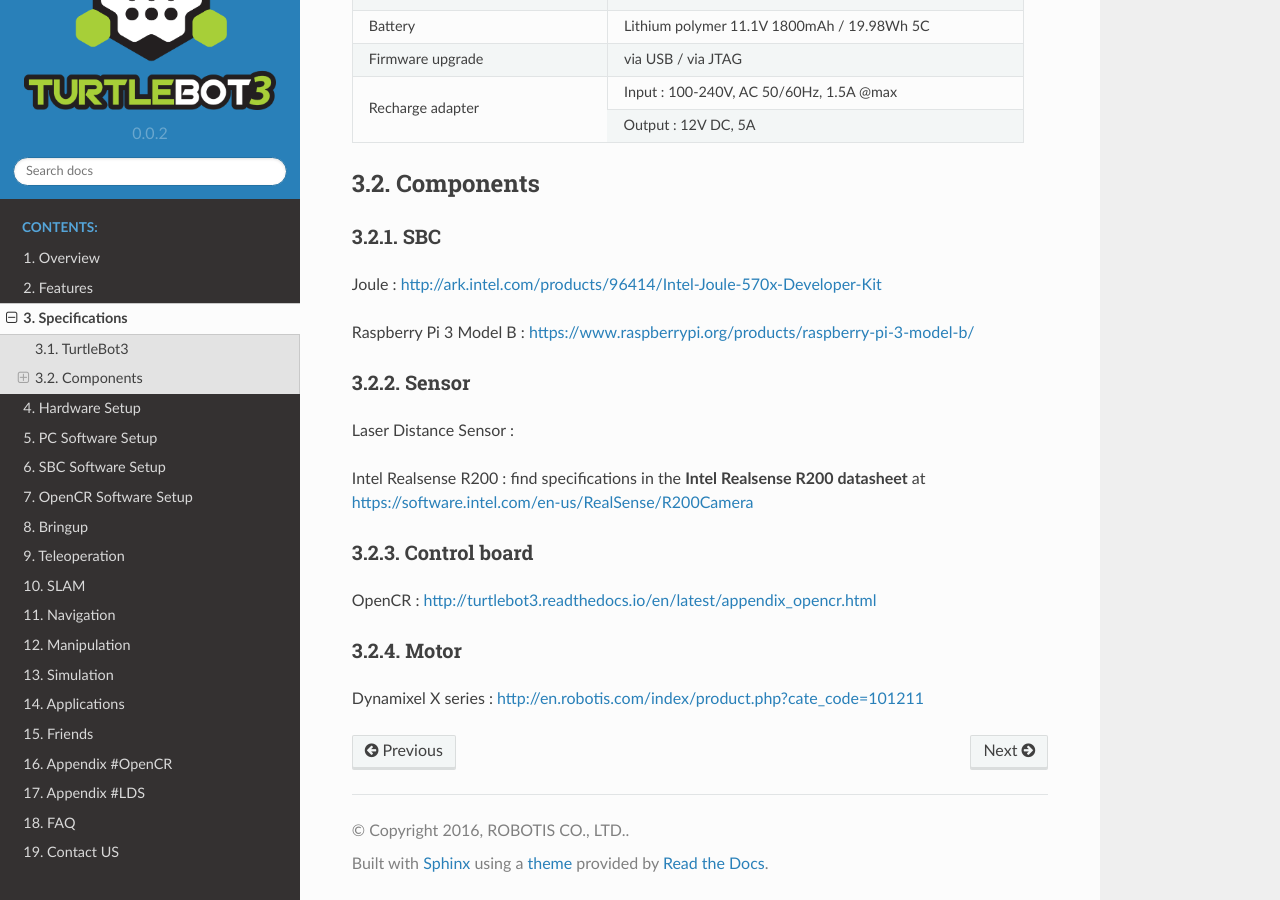
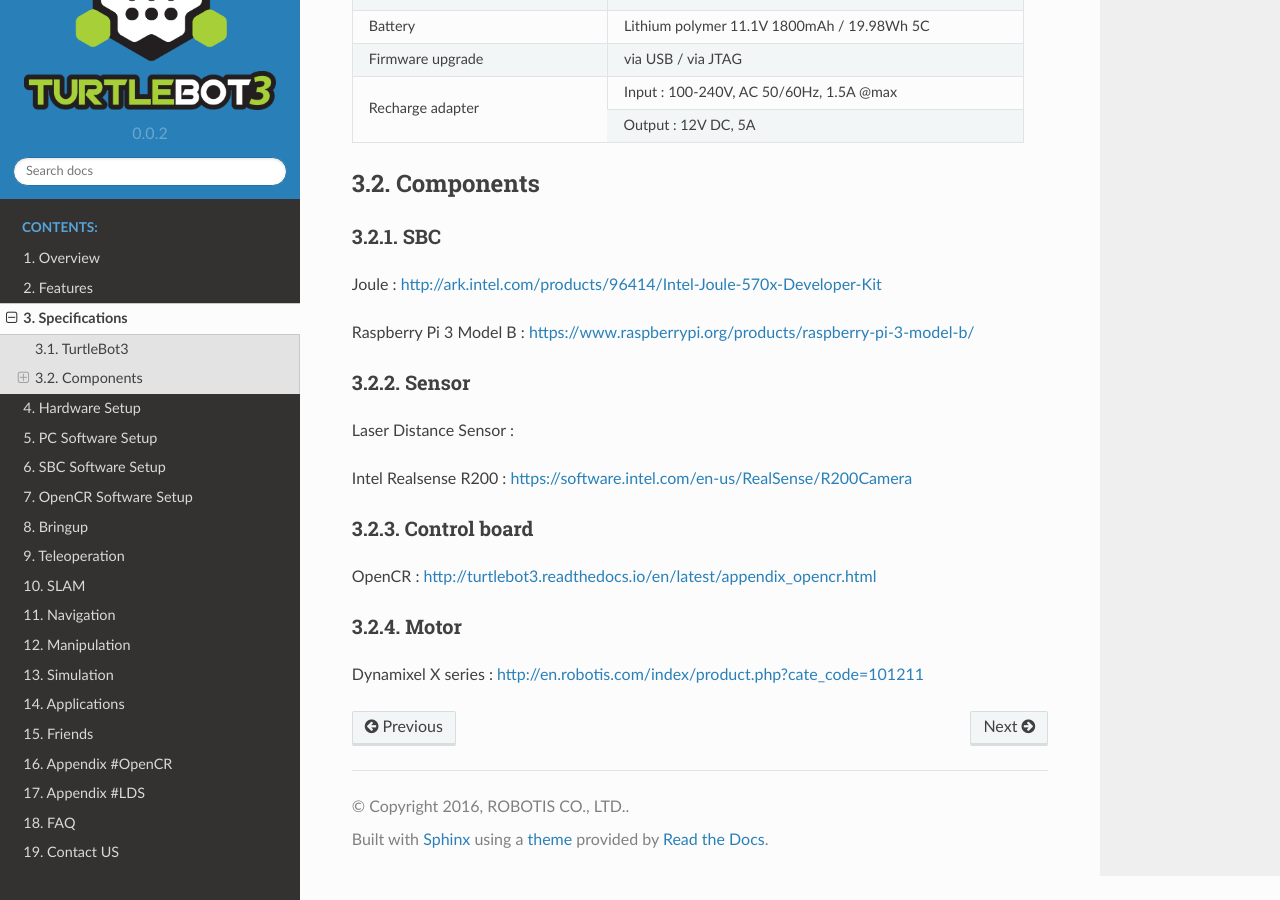
Before and after one commit to shivharis/turtlebot3_wiki, a Sphinx documentation site: the page built from docs/source/specifications.rst, in a window 1280 px wide and 900 px high, scrolled down 1414 px. Built offline with Sphinx 7.4.7 and the Read the Docs theme 2.0.0, drawn with Linux system fonts in a browser that asks for light colours.

Commit message:
Update specifications.rst

```diff
--- a/docs/source/specifications.rst
+++ b/docs/source/specifications.rst
@@ -80,7 +80,7 @@
 
 Laser Distance Sensor :
 
-Intel Realsense R200 : find specifications in the **Intel Realsense R200 datasheet** at https://software.intel.com/en-us/RealSense/R200Camera
+Intel Realsense R200 : https://software.intel.com/en-us/RealSense/R200Camera
 
 Control board
 ~~~~~~~~~~~~~
```
